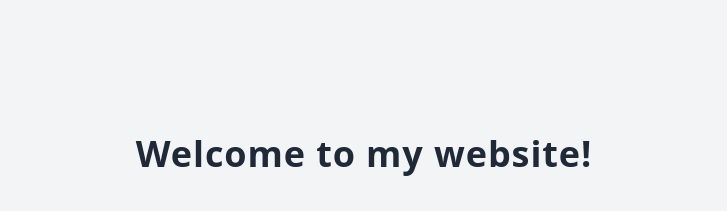
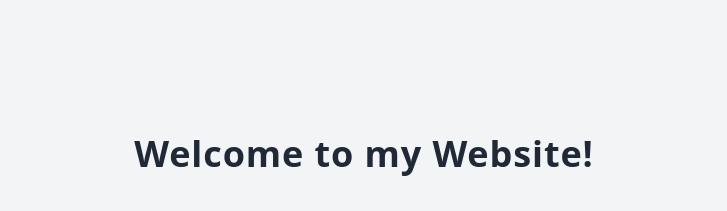
Before and after one commit to cldoff18294/cldoff18294.github.io, a plain HTML site: page index.html in a window 1280 px wide. Shown: the part 206-417 px from the top of the page, without its empty margins (276-1003 px from the left). Drawn offline with nearby package versions, Linux system fonts and the light colour scheme.

Commit message:
Update index.html

```diff
--- a/index.html
+++ b/index.html
@@ -8,7 +8,7 @@
     <link href="https://cdn.jsdelivr.net/npm/tailwindcss@2.2.17/dist/tailwind.min.css" rel="stylesheet">
 </head>
 <body class="bg-gray-100 min-h-screen flex flex-col justify-center items-center">
-    <h1 class="text-4xl mb-10 text-gray-800 font-bold tracking-wide text-center">Welcome to my website!</h1>
+    <h1 class="text-4xl mb-10 text-gray-800 font-bold tracking-wide text-center">Welcome to my Website!</h1>
 
     <div class="flex flex-col space-y-4 md:flex-row md:space-x-4 md:space-y-0">
         <!-- Button linking to page1.html -->
```
